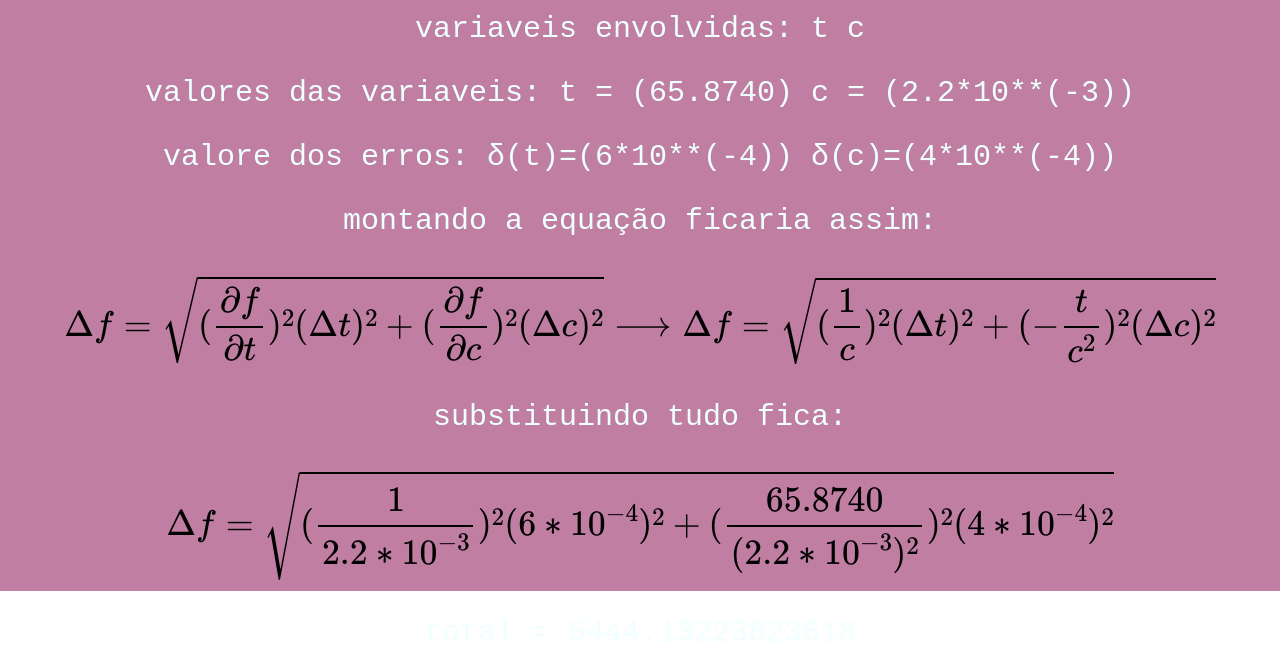
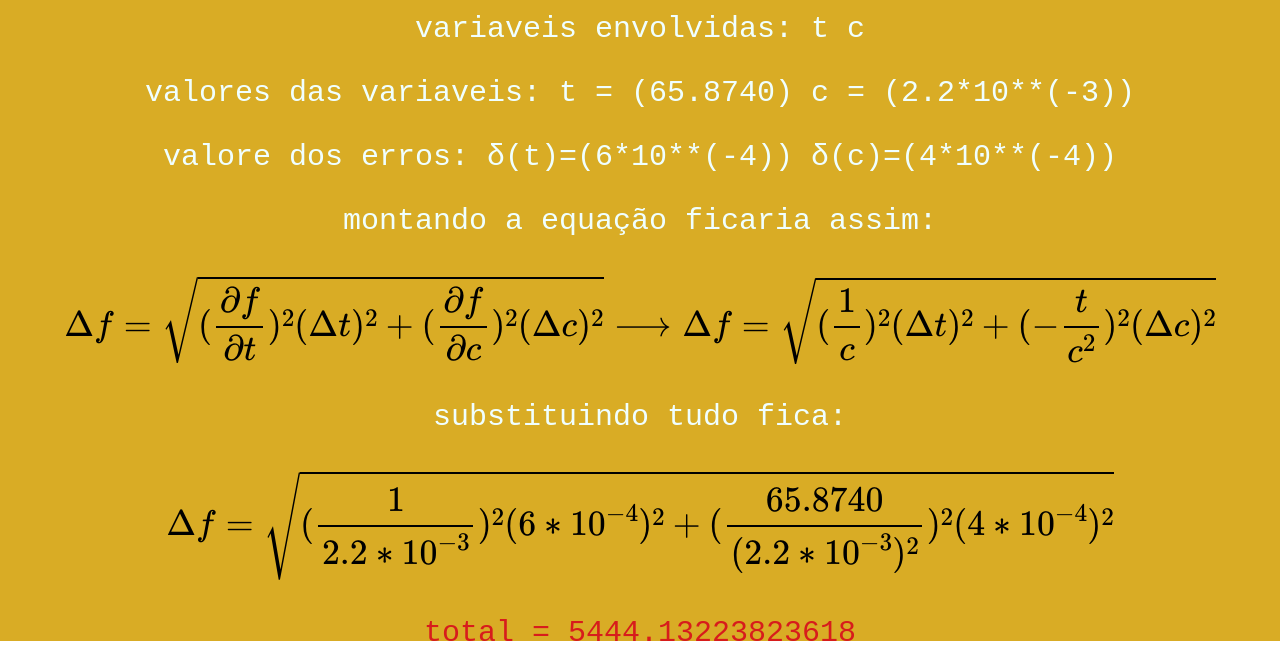
Before and after one commit to rafaelos134/PagesGithub-Propagacao-de-incerteza, a plain HTML site: page index.html in a window 1280 px wide. Shown: the part 739-1389 px from the top of the page. Drawn offline with nearby package versions, Linux system fonts and the light colour scheme; some packages are replaced by stand-ins of ours.

Commit message:
atualização cor

```diff
--- a/index.html
+++ b/index.html
@@ -68,7 +68,7 @@
             <p><span class="equation">\[\Delta {f} = \sqrt{(\frac{1}{2.2*10^{-3}})^2 (6*10^{-4})^2 +
                 (\frac{65.8740}{(2.2*10^{-3})^2})^2 (4*10^{-4})^2}\]</span></p>
 
-            <p>total = 5444.13223823618</p>
+            <p id = "resultado">total = 5444.13223823618</p>
     </section>
 
 
--- a/style.css
+++ b/style.css
@@ -7,7 +7,7 @@ body {
 }
 
 .bg-image {
-  background-image: linear-gradient(rgba(0, 0, 0, 0.7), rgba(0, 0, 0, 0.7)), url('https://www.fisica.ufmg.br/memoria/wp-content/uploads/1994/03/DSC_0065-1024x683.jpg');
+  background-image: linear-gradient(rgba(0, 0, 0, 0.7), rgba(0, 0, 0, 0.7)), url('https://rafaelos134.github.io/calc-erro/imagens/DSC_0065-1024x683.jpg');
   background-repeat: no-repeat;
   background-size: 100%;
   height: 500px;
@@ -17,11 +17,11 @@ body {
 }
 
 .exemplo{
-  background-color: #BF7EA2;
+  background-color: #D9AC25;
   background-repeat: no-repeat;
   background-size: 100%;
   width: 100%;
-  height: 850;
+  height: 900;
   margin-top: -50;
   vertical-align: middle;
 }
@@ -72,11 +72,16 @@ body {
   opacity:.8;
 }
 
-
 .exemplo #titulo {
   color: #000000;
   padding-top: 30px;
+  font-family: 'OCR A Std', monospace;
 }
+
+.exemplo #resultado {
+  color: #d71c1c;
+}
+
 .equation{
   color: #000000;
 }
```
